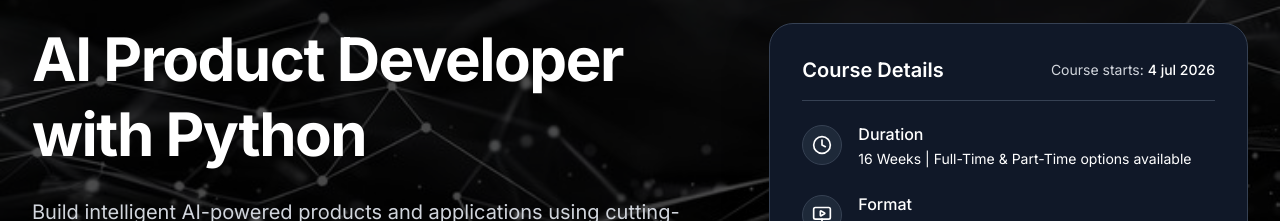
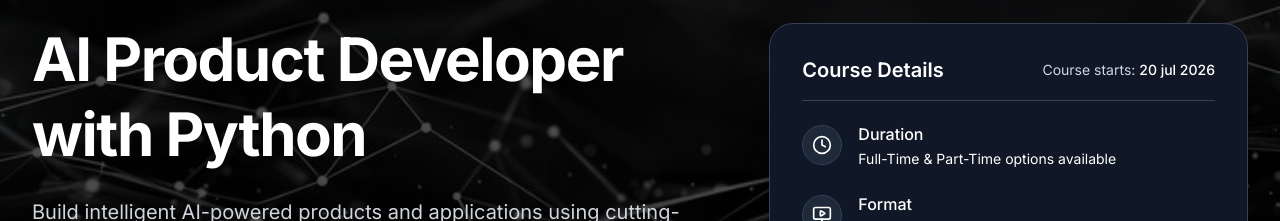
Before and after one commit to atk-fawrit/fws-hilabs-website, a Next.js app: page /courses/ai-product-developer-with-python in a window 1280 px wide. Shown: the part 192-413 px from the top of the page. Built offline with nearby package versions, Linux system fonts and the light colour scheme.

Commit message:
chore: update all coursepages starting dates

```diff
--- a/src/features/ai-foundations/components/components/HeroSection.tsx
+++ b/src/features/ai-foundations/components/components/HeroSection.tsx
@@ -57,7 +57,7 @@ export default function HeroSection() {
                   </h3>
 
                   <span className="text-sm text-gray-300">
-                    Course starts: <span className="text-white font-medium">23 may 2026</span>
+                    Course starts: <span className="text-white font-medium">15 Jul 2026</span>
                   </span>
                 </div>
                 <div className="space-y-6 text-gray-300">
@@ -67,7 +67,7 @@ export default function HeroSection() {
                   </div>
                   <div>
                     <h4 className="font-medium text-white mb-1">Duration</h4>
-                    <p className="text-sm leading-relaxed text-white">6 Weeks | Self-Paced & Cohort-Based options available</p>
+                    <p className="text-sm leading-relaxed text-white">Self-Paced & Cohort-Based options available</p>
                   </div>
                 </div>
                 <div className="flex gap-4 items-start">
--- a/src/features/ai-product-developer-with-python/components/components/HeroSection.tsx
+++ b/src/features/ai-product-developer-with-python/components/components/HeroSection.tsx
@@ -57,7 +57,7 @@ export default function HeroSection() {
                   </h3>
 
                   <span className="text-sm text-gray-300">
-                    Course starts: <span className="text-white font-medium">4 jul 2026</span>
+                    Course starts: <span className="text-white font-medium">20 jul 2026</span>
                   </span>
                 </div>
                 <div className="space-y-6 text-gray-300">
@@ -67,7 +67,7 @@ export default function HeroSection() {
                   </div>
                   <div>
                     <h4 className="font-medium text-white mb-1">Duration</h4>
-                    <p className="text-sm leading-relaxed text-white">16 Weeks | Full-Time & Part-Time options available</p>
+                    <p className="text-sm leading-relaxed text-white">Full-Time & Part-Time options available</p>
                   </div>
                 </div>
                 <div className="flex gap-4 items-start">
--- a/src/features/backend-developer-node-js/components/components/HeroSection.tsx
+++ b/src/features/backend-developer-node-js/components/components/HeroSection.tsx
@@ -57,7 +57,7 @@ export default function HeroSection() {
                   </h3>
 
                   <span className="text-sm text-gray-300">
-                    Course starts: <span className="text-white font-medium">6 Jun 2026</span>
+                    Course starts: <span className="text-white font-medium">15 Jul 2026</span>
                   </span>
                 </div>
                 <div className="space-y-6 text-gray-300">
@@ -67,7 +67,7 @@ export default function HeroSection() {
                   </div>
                   <div>
                     <h4 className="font-medium text-white mb-1">Duration</h4>
-                    <p className="text-sm leading-relaxed text-white">14 Weeks | Full-Time & Part-Time options available</p>
+                    <p className="text-sm leading-relaxed text-white">Full-Time & Part-Time options available</p>
                   </div>
                 </div>
                 <div className="flex gap-4 items-start">
--- a/src/features/data-analytics-business-intelligence/components/components/HeroSection.tsx
+++ b/src/features/data-analytics-business-intelligence/components/components/HeroSection.tsx
@@ -57,7 +57,7 @@ export default function HeroSection() {
                   </h3>
 
                   <span className="text-sm text-gray-300">
-                    Course starts: <span className="text-white font-medium">25 Jul 2026</span>
+                    Course starts: <span className="text-white font-medium">20 Jul 2026</span>
                   </span>
                 </div>
                 <div className="space-y-6 text-gray-300">
@@ -67,7 +67,7 @@ export default function HeroSection() {
                   </div>
                   <div>
                     <h4 className="font-medium text-white mb-1">Duration</h4>
-                    <p className="text-sm leading-relaxed text-white">14 Weeks | Full-Time & Part-Time options available</p>
+                    <p className="text-sm leading-relaxed text-white">Full-Time & Part-Time options available</p>
                   </div>
                 </div>
                 <div className="flex gap-4 items-start">
--- a/src/features/devops-deployment-for-developers/components/components/HeroSection.tsx
+++ b/src/features/devops-deployment-for-developers/components/components/HeroSection.tsx
@@ -57,7 +57,7 @@ export default function HeroSection() {
                 </h3>
 
                 <span className="text-sm text-gray-300">
-                  Course starts: <span className="text-white font-medium">11 Jul 2026</span>
+                  Course starts: <span className="text-white font-medium">15 Jul 2026</span>
                 </span>
               </div>
                <div className="space-y-6 text-gray-300">
@@ -67,7 +67,7 @@ export default function HeroSection() {
                   </div>
                   <div>
                     <h4 className="font-medium text-white mb-1">Duration</h4>
-                    <p className="text-sm leading-relaxed text-white">12 Weeks | Full-Time & Part-Time options available</p>
+                    <p className="text-sm leading-relaxed text-white">Full-Time & Part-Time options available</p>
                   </div>
                 </div>
                 <div className="flex gap-4 items-start">
--- a/src/features/frontend-developer-react/components/components/HeroSection.tsx
+++ b/src/features/frontend-developer-react/components/components/HeroSection.tsx
@@ -57,7 +57,7 @@ export default function HeroSection() {
               </h3>
 
               <span className="text-sm text-gray-300">
-              Course starts: <span className="text-white font-medium">30 May 2026</span>
+              Course starts: <span className="text-white font-medium">20 Jul 2026</span>
               </span>
               </div>
                 <div className="space-y-6 text-gray-300">
@@ -67,7 +67,7 @@ export default function HeroSection() {
                   </div>
                   <div>
                     <h4 className="font-medium text-white mb-1">Duration</h4>
-                    <p className="text-sm leading-relaxed text-white">14 Weeks | Full-Time & Part-Time options available</p>
+                    <p className="text-sm leading-relaxed text-white">Full-Time & Part-Time options available</p>
                   </div>
                 </div>
                 <div className="flex gap-4 items-start">
--- a/src/features/full-stack-developer-mern/components/components/HeroSection.tsx
+++ b/src/features/full-stack-developer-mern/components/components/HeroSection.tsx
@@ -57,7 +57,7 @@ export default function HeroSection() {
                   </h3>
 
                   <span className="text-sm text-gray-300">
-                    Course starts: <span className="text-white font-medium">13 Jun 2026</span>
+                    Course starts: <span className="text-white font-medium">20 Jul 2026</span>
                   </span>
                 </div>
                 <div className="space-y-6 text-gray-300">
@@ -67,7 +67,7 @@ export default function HeroSection() {
                   </div>
                   <div>
                     <h4 className="font-medium text-white mb-1">Duration</h4>
-                    <p className="text-sm leading-relaxed text-white">20 Weeks | Full-Time & Part-Time options available</p>
+                    <p className="text-sm leading-relaxed text-white">Full-Time & Part-Time options available</p>
                   </div>
                 </div>
                 <div className="flex gap-4 items-start">
--- a/src/features/machine-learning-with-python/components/components/HeroSection.tsx
+++ b/src/features/machine-learning-with-python/components/components/HeroSection.tsx
@@ -57,7 +57,7 @@ export default function HeroSection() {
                 </h3>
 
                 <span className="text-sm text-gray-300">
-                  Course starts: <span className="text-white font-medium">27 Jun 2026</span>
+                  Course starts: <span className="text-white font-medium">15 Jul 2026</span>
                 </span>
               </div>
               <div className="space-y-6 text-gray-300">
@@ -67,7 +67,7 @@ export default function HeroSection() {
                   </div>
                   <div>
                     <h4 className="font-medium text-white mb-1">Duration</h4>
-                    <p className="text-sm leading-relaxed text-white">16 Weeks | Full-Time & Part-Time options available</p>
+                    <p className="text-sm leading-relaxed text-white">Full-Time & Part-Time options available</p>
                   </div>
                 </div>
                 <div className="flex gap-4 items-start">
--- a/src/features/mobile-app-developer-react-native/components/components/HeroSection.tsx
+++ b/src/features/mobile-app-developer-react-native/components/components/HeroSection.tsx
@@ -57,7 +57,7 @@ export default function HeroSection() {
                   </h3>
 
                   <span className="text-sm text-gray-300">
-                    Course starts: <span className="text-white font-medium">20 Jun 2026</span>
+                    Course starts: <span className="text-white font-medium">20 Jul 2026</span>
                   </span>
                 </div>
                  <div className="space-y-6 text-gray-300">
@@ -67,7 +67,7 @@ export default function HeroSection() {
                   </div>
                   <div>
                     <h4 className="font-medium text-white mb-1">Duration</h4>
-                    <p className="text-sm leading-relaxed text-white">14 Weeks | Full-Time & Part-Time options available</p>
+                    <p className="text-sm leading-relaxed text-white">Full-Time & Part-Time options available</p>
                   </div>
                 </div>
                 <div className="flex gap-4 items-start">
--- a/src/features/python-developer-bootcamp/components/components/HeroSection.tsx
+++ b/src/features/python-developer-bootcamp/components/components/HeroSection.tsx
@@ -56,7 +56,7 @@ export default function HeroSection() {
                   Course Details
                 </h3>
                 <span className="text-sm text-gray-300">
-                  Course starts: <span className="text-white font-medium">9 May 2026</span>
+                  Course starts: <span className="text-white font-medium">15 Jul 2026</span>
                 </span>
               </div>
               <div className="space-y-6 text-gray-300">
@@ -66,7 +66,7 @@ export default function HeroSection() {
                   </div>
                   <div>
                     <h4 className="font-medium text-white mb-1">Duration</h4>
-                    <p className="text-sm leading-relaxed text-white">16 Weeks | Full-Time & Part-Time options available</p>
+                    <p className="text-sm leading-relaxed text-white">Full-Time & Part-Time options available</p>
                   </div>
                 </div>
                 <div className="flex gap-4 items-start">
--- a/src/features/qa-test-automation/components/components/HeroSection.tsx
+++ b/src/features/qa-test-automation/components/components/HeroSection.tsx
@@ -57,7 +57,7 @@ export default function HeroSection() {
                   </h3>
 
                   <span className="text-sm text-gray-300">
-                    Course starts: <span className="text-white font-medium">18 Jul 2026</span>
+                    Course starts: <span className="text-white font-medium">20 Jul 2026</span>
                   </span>
                 </div>
                 <div className="space-y-6 text-gray-300">
@@ -67,7 +67,7 @@ export default function HeroSection() {
                   </div>
                   <div>
                     <h4 className="font-medium text-white mb-1">Duration</h4>
-                    <p className="text-sm leading-relaxed text-white">12 Weeks | Full-Time & Part-Time options available</p>
+                    <p className="text-sm leading-relaxed text-white">Full-Time & Part-Time options available</p>
                   </div>
                 </div>
                 <div className="flex gap-4 items-start">
--- a/src/features/sql-data-foundations/components/components/HeroSection.tsx
+++ b/src/features/sql-data-foundations/components/components/HeroSection.tsx
@@ -56,7 +56,7 @@ export default function HeroSection() {
             Course Details
             </h3>
             <span className="text-sm text-gray-300">
-            Course starts: <span className="text-white font-medium">16 May 2026</span>
+            Course starts: <span className="text-white font-medium">15 Jul 2026</span>
             </span>
              </div>
                <div className="space-y-6 text-gray-300">
@@ -66,7 +66,7 @@ export default function HeroSection() {
                   </div>
                   <div>
                     <h4 className="font-medium text-white mb-1">Duration</h4>
-                    <p className="text-sm leading-relaxed text-white">8 Weeks | Flexible scheduling available</p>
+                    <p className="text-sm leading-relaxed text-white">Flexible scheduling available</p>
                   </div>
                 </div>
                 <div className="flex gap-4 items-start">
```
